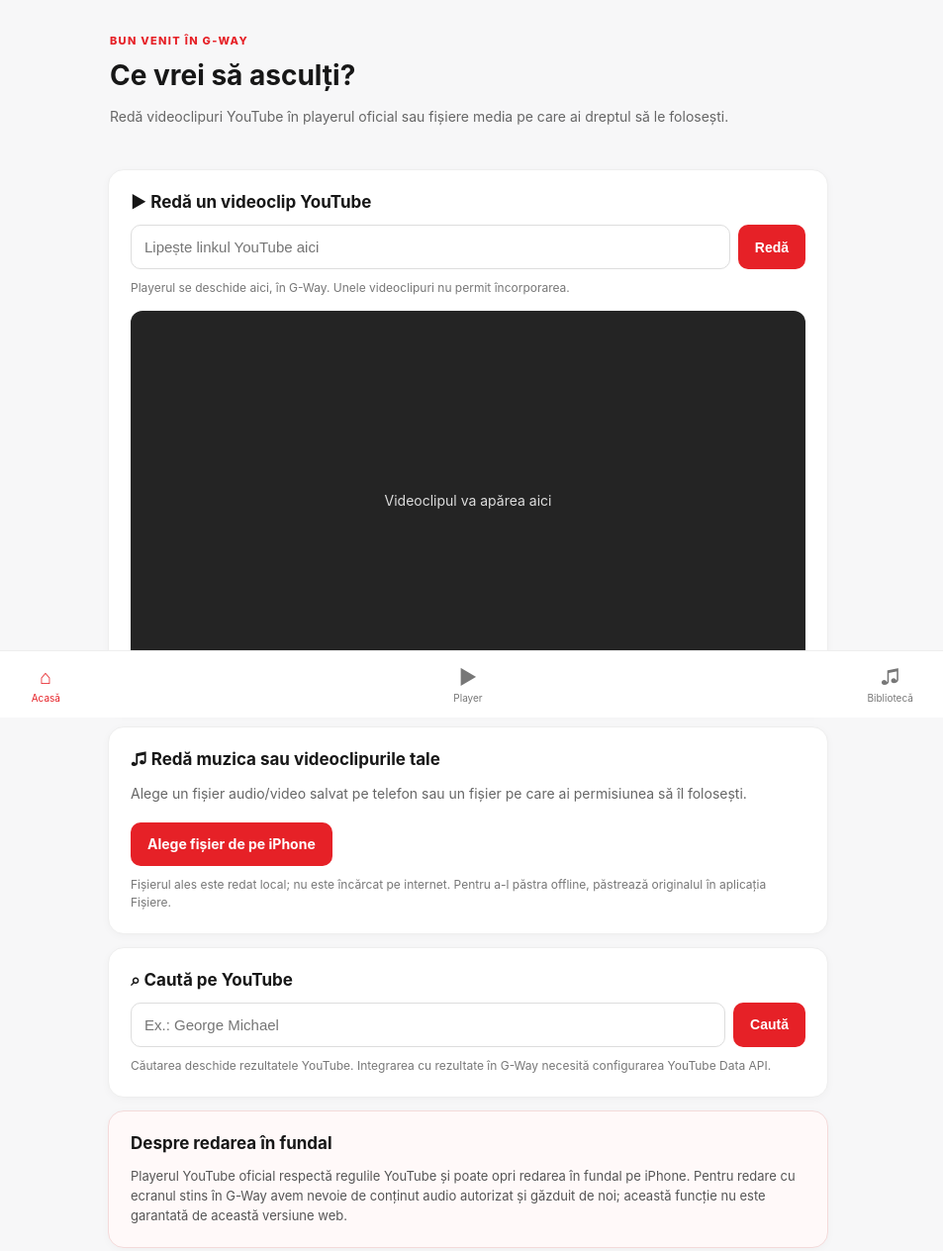
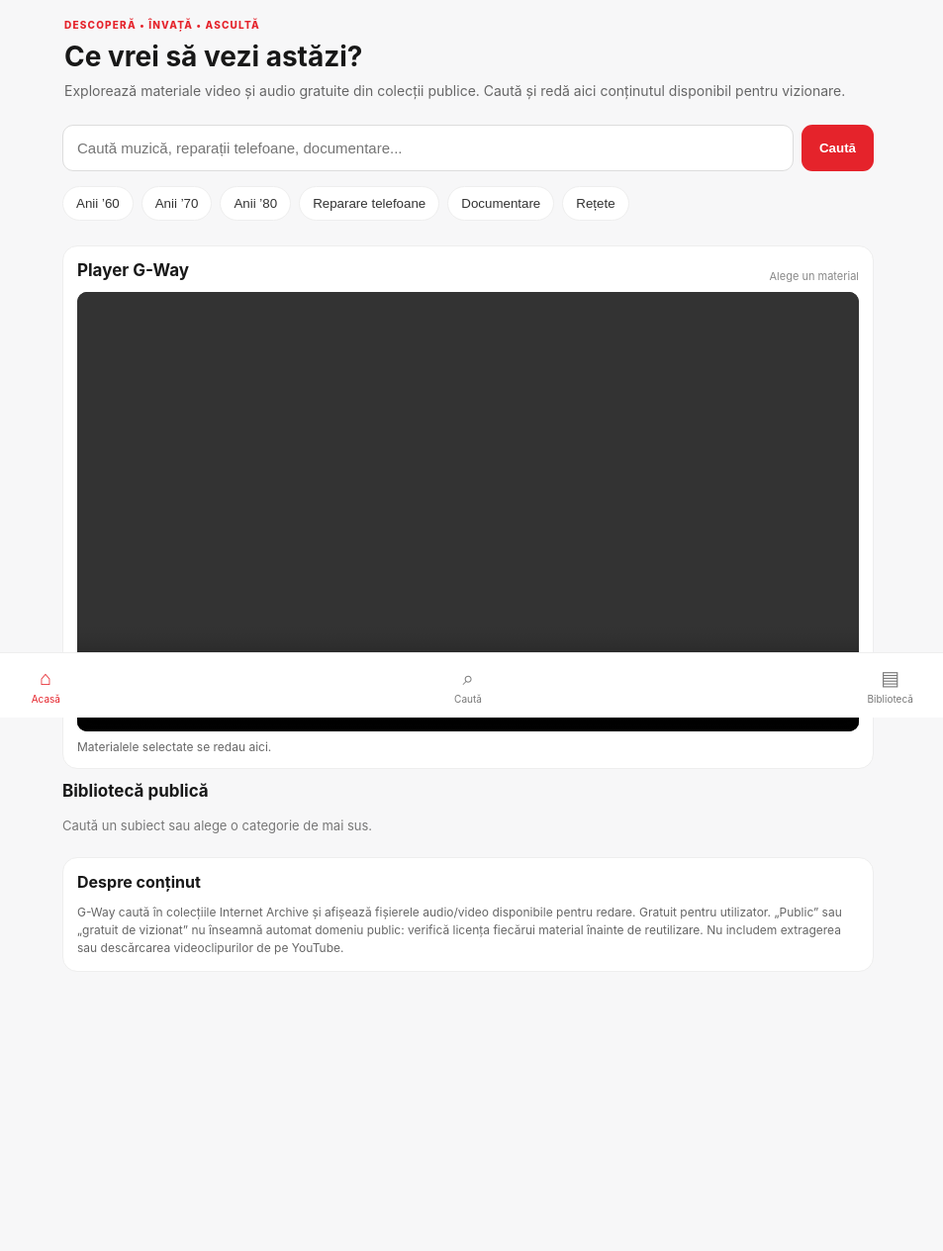
Before and after one commit to 5862y4p5nk-alt/g-way-app, a plain HTML site: page index.html in a window 1280 px wide. Shown: the part 75-1339 px from the top of the page at 99% size, without its empty margins (167-1120 px from the left). After the commit the page ends 1167 px from the top, so only its background shows below. Drawn offline with Linux system fonts and the light colour scheme.

Commit message:
Add files via upload

```diff
--- a/app.js
+++ b/app.js
@@ -1,5 +1,5 @@
-const $=id=>document.getElementById(id);
-function videoId(raw){try{const u=new URL(raw);if(u.hostname.includes('youtu.be'))return u.pathname.slice(1).split('/')[0];if(u.hostname.includes('youtube.com')){if(u.pathname==='/watch')return u.searchParams.get('v');const m=u.pathname.match(/\/(embed|shorts)\/([^/?]+)/);return m?m[2]:null}}catch(e){}return null}
-$('youtubeForm').addEventListener('submit',e=>{e.preventDefault();const id=videoId($('youtubeUrl').value.trim());if(!id){alert('Te rog lipește un link YouTube valid.');return}const frame=$('youtubePlayer');frame.src='https://www.youtube-nocookie.com/embed/'+encodeURIComponent(id)+'?playsinline=1&rel=0';frame.hidden=false;$('videoPlaceholder').hidden=true;$('videoWrap').classList.remove('empty');$('videoWrap').scrollIntoView({behavior:'smooth',block:'center'});});
-$('searchForm').addEventListener('submit',e=>{e.preventDefault();const q=$('query').value.trim();if(q)window.open('https://www.youtube.com/results?search_query='+encodeURIComponent(q),'_blank','noopener');});
-$('mediaFile').addEventListener('change',e=>{const f=e.target.files&&e.target.files[0];if(!f)return;const url=URL.createObjectURL(f);$('localPlayerArea').hidden=false;$('fileName').textContent=f.name;if(f.type.startsWith('audio/')){$('audioPlayer').src=url;$('audioPlayer').hidden=false;$('localVideo').hidden=true;}else{$('localVideo').src=url;$('localVideo').hidden=false;$('audioPlayer').hidden=true;}});
+const $=id=>document.getElementById(id);let current=[];
+function esc(s){return String(s||'').replace(/[&<>"']/g,c=>({'&':'&amp;','<':'&lt;','>':'&gt;','"':'&quot;',"'":'&#39;'}[c]));}
+async function search(q){q=q.trim();if(!q)return;$('q').value=q;$('message').textContent='Căutăm în colecțiile publice Internet Archive…';$('items').innerHTML='';$('count').textContent='';try{const url='https://archive.org/advancedsearch.php?q='+encodeURIComponent('('+q+') AND (mediatype:movies OR mediatype:audio)')+'&fl[]=identifier,title,description,year,mediatype&rows=24&page=1&output=json&sort[]=downloads desc';const r=await fetch(url);if(!r.ok)throw Error('Nu s-a putut accesa catalogul.');const data=await r.json();current=data.response.docs||[];if(!current.length){$('message').textContent='Nu am găsit rezultate. Încearcă un alt cuvânt.';return}$('message').textContent='Alege un rezultat pentru a verifica fișierele redabile.';$('count').textContent=current.length+' rezultate';$('items').innerHTML=current.map((d,i)=>`<article class="item"><div class="thumb">▶</div><div class="itembody"><h3>${esc(d.title||d.identifier)}</h3><p>${esc(d.year||'An necunoscut')} · ${esc(d.mediatype||'media')}</p><button data-index="${i}">Redă în G-Way</button></div></article>`).join('');document.querySelectorAll('[data-index]').forEach(b=>b.addEventListener('click',()=>playItem(current[+b.dataset.index])));}catch(e){$('message').textContent='Catalogul nu a răspuns. Verifică internetul și încearcă din nou.';}}
+async function playItem(item){$('playStatus').textContent='Se verifică fișierele…';$('nowPlaying').textContent=item.title||item.identifier;try{const r=await fetch('https://archive.org/metadata/'+encodeURIComponent(item.identifier));const data=await r.json();const files=(data.files||[]).filter(f=>f.name&&!f.name.includes('__ia_thumb')&&(/\.(mp4|m4v|webm|mp3|ogg|oga)$/i).test(f.name));if(!files.length){$('playStatus').textContent='Fără fișier redabil';$('nowPlaying').textContent='Acest material nu oferă un fișier audio/video compatibil pentru redare directă.';return;}files.sort((a,b)=>{const score=f=>(/mp4/i.test(f.name)?4:/mp3/i.test(f.name)?3:/webm/i.test(f.name)?2:1);return score(b)-score(a)});const f=files[0];const mediaUrl='https://archive.org/download/'+encodeURIComponent(item.identifier)+'/'+f.name.split('/').map(encodeURIComponent).join('/');const p=$('player');p.src=mediaUrl;p.load();$('playStatus').textContent='Pregătit';$('nowPlaying').textContent=item.title||item.identifier;p.scrollIntoView({behavior:'smooth',block:'center'});}catch(e){$('playStatus').textContent='Eroare';$('nowPlaying').textContent='Nu am putut încărca fișierul. Încearcă alt rezultat.';}}
+$('searchForm').addEventListener('submit',e=>{e.preventDefault();search($('q').value)});document.querySelectorAll('[data-q]').forEach(b=>b.addEventListener('click',()=>search(b.dataset.q)));
--- a/index.html
+++ b/index.html
@@ -1,36 +1,13 @@
 <!doctype html>
-<html lang="ro">
-<head>
-<meta charset="utf-8"><meta name="viewport" content="width=device-width, initial-scale=1, viewport-fit=cover">
-<meta name="theme-color" content="#ffffff"><meta name="apple-mobile-web-app-capable" content="yes">
-<meta name="apple-mobile-web-app-title" content="G-Way"><link rel="manifest" href="manifest.webmanifest">
-<link rel="apple-touch-icon" href="icon-192.png"><link rel="stylesheet" href="styles.css">
-<title>G-Way</title>
-</head>
-<body>
-<header class="topbar"><a class="brand" href="./"><span class="logo">▶</span><b>G-Way</b></a><span class="tagline">Muzica ta. Într-un singur loc.</span></header>
-<main class="main">
-<section class="hero"><p class="eyebrow">BUN VENIT ÎN G-WAY</p><h1>Ce vrei să asculți?</h1><p class="muted">Redă videoclipuri YouTube în playerul oficial sau fișiere media pe care ai dreptul să le folosești.</p></section>
-<section class="panel">
-<h2>▶ Redă un videoclip YouTube</h2>
-<form id="youtubeForm" class="search"><input id="youtubeUrl" type="url" placeholder="Lipește linkul YouTube aici" aria-label="Link YouTube"><button type="submit">Redă</button></form>
-<p class="hint">Playerul se deschide aici, în G-Way. Unele videoclipuri nu permit încorporarea.</p>
-<div id="videoWrap" class="video-wrap empty"><div id="videoPlaceholder">Videoclipul va apărea aici</div><iframe id="youtubePlayer" title="Player YouTube" allow="accelerometer; autoplay; clipboard-write; encrypted-media; gyroscope; picture-in-picture; web-share" allowfullscreen hidden></iframe></div>
-</section>
-<section class="panel">
-<h2>♫ Redă muzica sau videoclipurile tale</h2>
-<p class="muted">Alege un fișier audio/video salvat pe telefon sau un fișier pe care ai permisiunea să îl folosești.</p>
-<label class="file-button">Alege fișier de pe iPhone<input id="mediaFile" type="file" accept="audio/*,video/*"></label>
-<div id="localPlayerArea" hidden><audio id="audioPlayer" controls playsinline hidden></audio><video id="localVideo" controls playsinline class="local-video" hidden></video><p id="fileName" class="hint"></p></div>
-<p class="hint">Fișierul ales este redat local; nu este încărcat pe internet. Pentru a-l păstra offline, păstrează originalul în aplicația Fișiere.</p>
-</section>
-<section class="panel">
-<h2>⌕ Caută pe YouTube</h2>
-<form id="searchForm" class="search"><input id="query" type="search" placeholder="Ex.: George Michael" aria-label="Caută pe YouTube"><button type="submit">Caută</button></form>
-<p class="hint">Căutarea deschide rezultatele YouTube. Integrarea cu rezultate în G-Way necesită configurarea YouTube Data API.</p>
-</section>
-<section class="panel info"><h2>Despre redarea în fundal</h2><p>Playerul YouTube oficial respectă regulile YouTube și poate opri redarea în fundal pe iPhone. Pentru redare cu ecranul stins în G-Way avem nevoie de conținut audio autorizat și găzduit de noi; această funcție nu este garantată de această versiune web.</p></section>
-</main>
-<nav class="bottom"><a class="active" href="./">⌂<small>Acasă</small></a><a href="#youtubeForm">▶<small>Player</small></a><a href="#mediaFile">♫<small>Bibliotecă</small></a></nav>
-<script src="app.js"></script><script>if('serviceWorker' in navigator) navigator.serviceWorker.register('./sw.js').catch(()=>{});</script>
-</body></html>
+<html lang="ro"><head><meta charset="utf-8"><meta name="viewport" content="width=device-width,initial-scale=1,viewport-fit=cover">
+<meta name="theme-color" content="#fff"><meta name="apple-mobile-web-app-capable" content="yes"><meta name="apple-mobile-web-app-title" content="G-Way">
+<link rel="manifest" href="manifest.webmanifest"><link rel="apple-touch-icon" href="icon-192.png"><link rel="stylesheet" href="styles.css"><title>G-Way – Free Video Library</title></head>
+<body><header><a class="brand" href="#"><span class="logo">▶</span> G-Way</a><span class="free">FREE VIDEO LIBRARY</span></header>
+<main><section class="intro"><span class="eyebrow">DESCOPERĂ • ÎNVAȚĂ • ASCULTĂ</span><h1>Ce vrei să vezi astăzi?</h1><p>Explorează materiale video și audio gratuite din colecții publice. Caută și redă aici conținutul disponibil pentru vizionare.</p></section>
+<form id="searchForm"><input id="q" placeholder="Caută muzică, reparații telefoane, documentare..." autocomplete="off"><button>Caută</button></form>
+<div class="chips"><button data-q="1960s music">Anii ʼ60</button><button data-q="1970s music">Anii ʼ70</button><button data-q="1980s music">Anii ʼ80</button><button data-q="phone repair tutorial">Reparare telefoane</button><button data-q="documentary">Documentare</button><button data-q="cooking tutorial">Rețete</button></div>
+<section class="player panel"><div class="sectionhead"><h2>Player G-Way</h2><span id="playStatus">Alege un material</span></div><video id="player" controls playsinline preload="metadata"></video><div id="nowPlaying">Materialele selectate se redau aici.</div></section>
+<section class="results"><div class="sectionhead"><h2>Bibliotecă publică</h2><span id="count"></span></div><div id="message">Caută un subiect sau alege o categorie de mai sus.</div><div id="items" class="items"></div></section>
+<section class="note panel"><b>Despre conținut</b><p>G-Way caută în colecțiile Internet Archive și afișează fișierele audio/video disponibile pentru redare. Gratuit pentru utilizator. „Public” sau „gratuit de vizionat” nu înseamnă automat domeniu public: verifică licența fiecărui material înainte de reutilizare. Nu includem extragerea sau descărcarea videoclipurilor de pe YouTube.</p></section>
+</main><nav><a class="active" href="#">⌂<small>Acasă</small></a><a href="#searchForm">⌕<small>Caută</small></a><a href="#items">▤<small>Bibliotecă</small></a></nav>
+<script src="app.js"></script><script>if('serviceWorker'in navigator)navigator.serviceWorker.register('./sw.js').catch(()=>{});</script></body></html>
--- a/sw.js
+++ b/sw.js
@@ -1 +1 @@
-const CACHE='gway-v2';const ASSETS=['./','./index.html','./styles.css','./app.js','./manifest.webmanifest','./icon-192.png','./icon-512.png'];self.addEventListener('install',e=>e.waitUntil(caches.open(CACHE).then(c=>c.addAll(ASSETS))));self.addEventListener('fetch',e=>{if(e.request.method==='GET'&&new URL(e.request.url).origin===location.origin)e.respondWith(caches.match(e.request).then(r=>r||fetch(e.request)))})
+const C='gway-v3-shell';const A=['./','./index.html','./styles.css','./app.js','./manifest.webmanifest','./icon-192.png','./icon-512.png'];self.addEventListener('install',e=>e.waitUntil(caches.open(C).then(c=>c.addAll(A))));self.addEventListener('fetch',e=>{if(e.request.method==='GET'&&new URL(e.request.url).origin===location.origin)e.respondWith(caches.match(e.request).then(r=>r||fetch(e.request)))})
```
Also changed, not shown: styles.css (+1 -1 lines), README-RO.txt.
